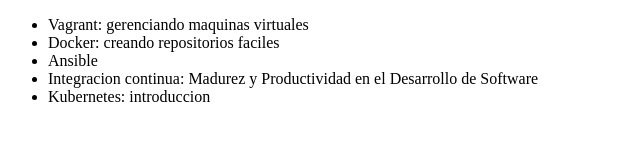
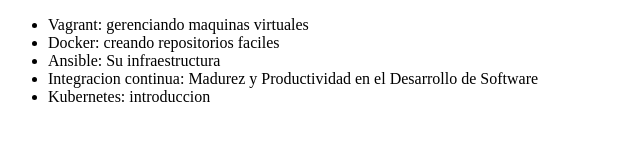
Before and after one commit to fernandoVidaurre/alura-git, a plain HTML site: page index.html in a window 1280 px wide. Shown: the whole page, without its empty margins (0-640 px from the left). Drawn offline with Linux system fonts and the light colour scheme.

Commit message:
modificando el nombre de ansible

```diff
--- a/index.html
+++ b/index.html
@@ -11,7 +11,7 @@
 
          <li> Docker: creando repositorios faciles </li>
 
-         <li> Ansible </li>
+         <li> Ansible: Su infraestructura </li>
          <li> Integracion continua: Madurez y Productividad en el Desarrollo de Software </li>
          <li> Kubernetes: introduccion</li>
      </ul>
```
